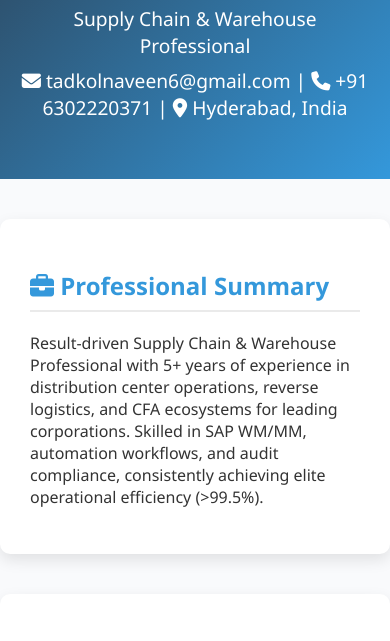
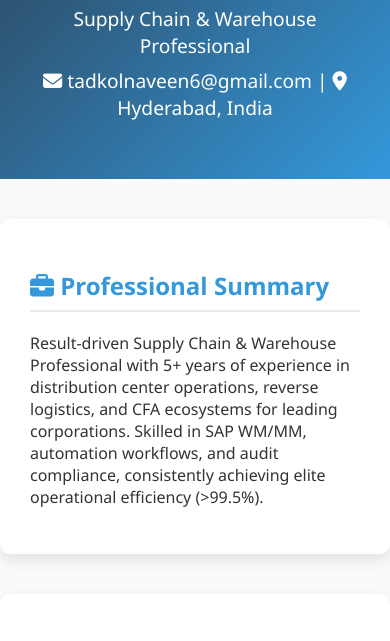
Before and after one commit to tadkolnaveen6-beep/tadkolnaveen6-beep.github.io, a plain HTML site: page index.html in a window 390 px wide. Shown: the part 175-816 px from the top of the page. Drawn offline with Linux system fonts and the light colour scheme.

Commit message:
Remove phone number from header

```diff
--- a/index.html
+++ b/index.html
@@ -86,7 +86,7 @@
 <header>
   <h1><i class="fas fa-user-tie"></i> Tadkol Naveen</h1>
   <p>Supply Chain & Warehouse Professional</p>
-  <p><i class="fas fa-envelope"></i> tadkolnaveen6@gmail.com | <i class="fas fa-phone"></i> +91 6302220371 | <i class="fas fa-map-marker-alt"></i> Hyderabad, India</p>
+  <p><i class="fas fa-envelope"></i> tadkolnaveen6@gmail.com | <i class="fas fa-map-marker-alt"></i> Hyderabad, India</p>
 </header>
 
 <section>
```
